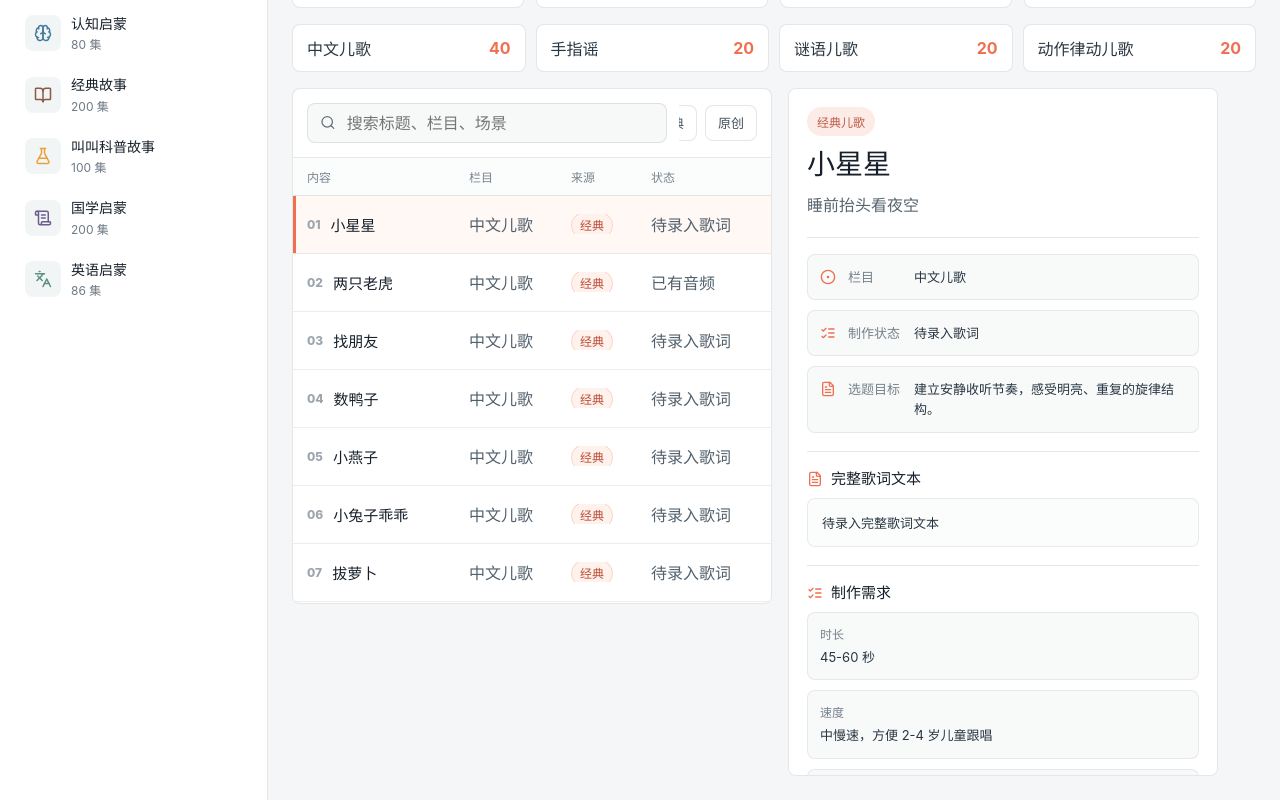
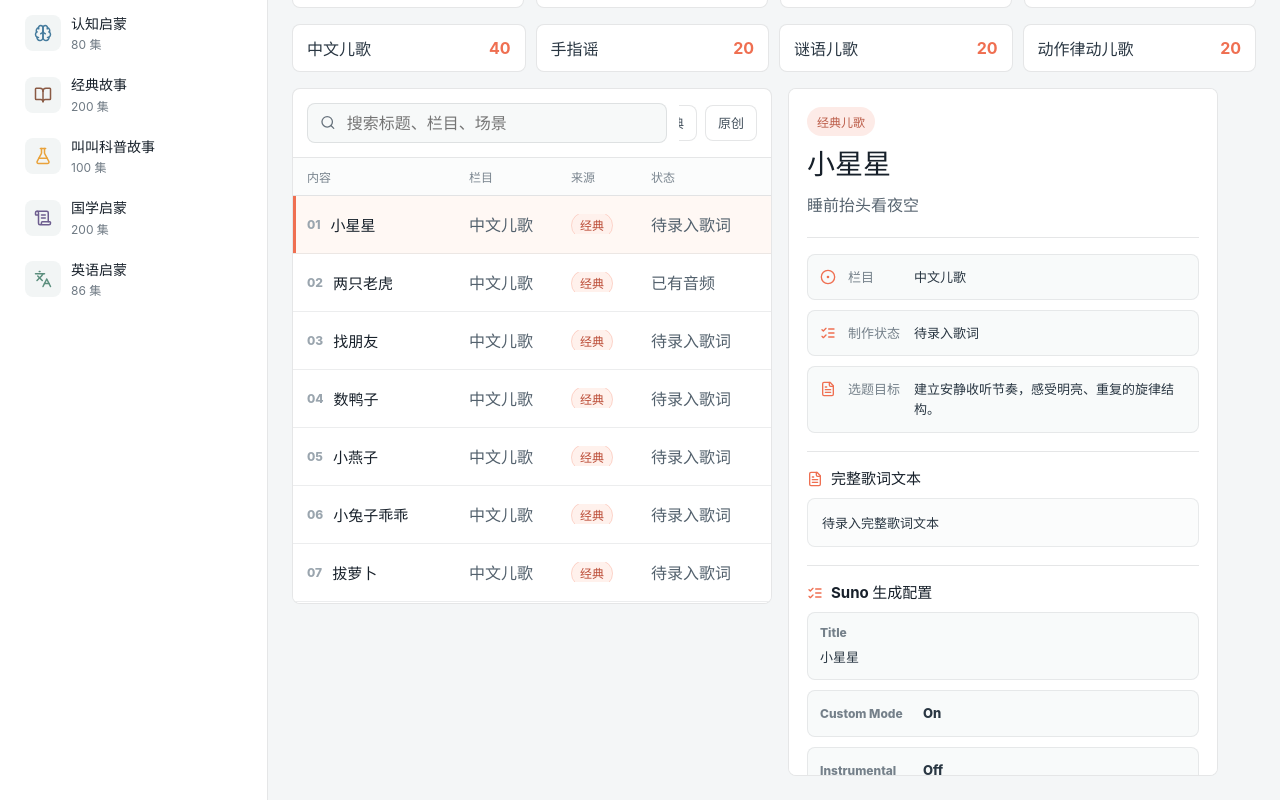
Before and after one commit to henrywhuang/story-creator, a React (Vite) app: page / in a window 1280 px wide. Shown: the part 302-1102 px from the top of the page. Built offline with nearby package versions, Linux system fonts and the light colour scheme.

Commit message:
Add Suno prompt fields

```diff
--- a/src/App.css
+++ b/src/App.css
@@ -589,31 +589,50 @@ a {
   white-space: pre-wrap;
 }
 
-.production-list {
+.suno-fields {
   display: grid;
   gap: 10px;
-  margin: 0;
 }
 
-.production-list div {
+.suno-field {
   background: #f8fafa;
   border: 1px solid rgba(23, 32, 42, 0.08);
   border-radius: 8px;
+  display: grid;
+  gap: 7px;
   padding: 12px;
 }
 
-.production-list dt {
+.suno-field.compact {
+  align-items: center;
+  grid-template-columns: 96px minmax(0, 1fr);
+}
+
+.suno-field span {
   color: #75808a;
   font-size: 12px;
   font-weight: 820;
-  margin-bottom: 5px;
 }
 
-.production-list dd {
+.suno-field strong,
+.suno-field pre {
   color: #293642;
   font-size: 13px;
   line-height: 1.6;
   margin: 0;
+}
+
+.suno-field strong {
+  font-weight: 760;
+}
+
+.suno-field .multiline {
+  font-weight: 680;
+}
+
+.suno-field pre {
+  font: 13px/1.7 inherit;
+  white-space: pre-wrap;
 }
 
 .instrument-tags {
--- a/src/App.jsx
+++ b/src/App.jsx
@@ -23,33 +23,87 @@ import { songPlanCategories, songPlanItems } from './data/songPlans';
 const songProductionDefaults = {
   中文儿歌: {
     duration: '45-60 秒',
+    bpm: '82-96 BPM',
     tempo: '中慢速，方便 2-4 岁儿童跟唱',
-    vocal: '温柔童声主唱，可加成人轻声和声',
-    arrangement: '旋律清晰、句尾留呼吸，避免过密编曲',
+    vocal: 'warm childlike Mandarin vocal, gentle adult harmony optional',
+    arrangement: 'clear melody, short repeated phrases, soft ending pauses, uncluttered arrangement',
     instruments: ['钢琴', '木琴', '轻打击', '手铃'],
+    exclude: 'rock guitar, heavy drums, EDM drop, rap vocal, autotune, scary sound effects, overly fast tempo',
   },
   手指谣: {
     duration: '30-45 秒',
+    bpm: '78-92 BPM',
     tempo: '稳定慢速，动作点明确',
-    vocal: '口令感童声，句尾可加入提示音',
-    arrangement: '突出拍点和动作停顿，适合亲子面对面互动',
+    vocal: 'soft Mandarin toddler-group vocal, clear action cues',
+    arrangement: 'clear beats for finger actions, short pauses after action words, parent-child call and response',
     instruments: ['木鱼', '手鼓', '响板', '钢片琴'],
+    exclude: 'complex syncopation, dense percussion, distorted instruments, dramatic cinematic mood',
   },
   谜语儿歌: {
     duration: '45-60 秒',
+    bpm: '84-98 BPM',
     tempo: '中速，谜面后留 1-2 秒思考空隙',
-    vocal: '带提问感的童声旁白式演唱',
-    arrangement: '谜面、停顿、揭晓三段式，增强参与感',
+    vocal: 'playful Mandarin child vocal with curious question delivery',
+    arrangement: 'riddle setup, short pause, cheerful reveal, simple memorable refrain',
     instruments: ['拨弦', '木琴', '沙锤', '轻鼓点'],
+    exclude: 'dark mystery, suspense horror, fast rap, loud brass, heavy bass',
   },
   动作律动儿歌: {
     duration: '50-70 秒',
+    bpm: '96-112 BPM',
     tempo: '中速偏活泼，动作循环清楚',
-    vocal: '明亮童声，关键动作词加重音',
-    arrangement: '主歌短、动作段重复，便于拍手跺脚跟练',
+    vocal: 'bright Mandarin children vocal, emphasized action words',
+    arrangement: 'short verse, repeated movement hook, clear clap and stomp cues, easy loop for 2-4 year olds',
     instruments: ['尤克里里', '手鼓', '拍手声', '低音鼓'],
+    exclude: 'club beat, aggressive drums, complex lyrics, adult pop vocal style, very high pitch',
   },
 };
+
+const instrumentEnglishMap = {
+  钢琴: 'soft piano',
+  木琴: 'xylophone',
+  轻打击: 'light percussion',
+  手铃: 'hand bells',
+  木鱼: 'wood block',
+  手鼓: 'hand drum',
+  响板: 'claves',
+  钢片琴: 'glockenspiel',
+  拨弦: 'light plucked strings',
+  沙锤: 'shaker',
+  轻鼓点: 'soft drum groove',
+  尤克里里: 'ukulele',
+  拍手声: 'hand claps',
+  低音鼓: 'soft kick drum',
+};
+
+function buildSunoConfig(item) {
+  const instruments = item.production?.instruments ?? [];
+  const englishInstruments = instruments.map((name) => instrumentEnglishMap[name] ?? name).join(', ');
+  const stylePrompt = [
+    `Mandarin nursery rhyme for Chinese-speaking children ages 2-4`,
+    `${item.production?.bpm ?? '90 BPM'}, ${item.production?.duration ?? '45-60 seconds'}`,
+    item.production?.vocal,
+    item.production?.arrangement,
+    `Instrumentation: ${englishInstruments}`,
+    `Mood: warm, safe, playful, simple, parent-child friendly`,
+    `Structure: short intro, verse, repeated chorus, gentle outro`,
+  ]
+    .filter(Boolean)
+    .join('. ');
+
+  const lyricPrompt = item.lyricsText?.trim()
+    ? item.lyricsText.trim()
+    : `[Verse]\n待录入完整歌词文本\n\n[Chorus]\n待录入可重复副歌\n\n[Outro]\n轻柔收尾`;
+
+  return {
+    title: item.title,
+    customMode: 'On',
+    instrumental: 'Off',
+    styles: stylePrompt,
+    lyrics: lyricPrompt,
+    exclude: item.production?.exclude ?? 'heavy drums, distorted guitars, scary sounds, rap vocal',
+  };
+}
 
 const iconMap = {
   Music2,
@@ -119,6 +173,11 @@ function App() {
         lyricsText: item.lyricsText ?? '',
         textStatus: item.lyricsText ? '已录入完整歌词' : '待录入完整歌词',
         production: item.production ?? songProductionDefaults[item.category],
+        suno: buildSunoConfig({
+          ...item,
+          lyricsText: item.lyricsText ?? '',
+          production: item.production ?? songProductionDefaults[item.category],
+        }),
       }));
     }
 
@@ -401,29 +460,19 @@ function DetailPanel({ group, isSongGroup, item }) {
             <pre>{item.lyricsText?.trim() || '待录入完整歌词文本'}</pre>
           </section>
 
-          <section className="production-panel" aria-label="制作需求">
+          <section className="production-panel" aria-label="Suno 生成配置">
             <div className="detail-section-heading">
               <ListChecks size={16} aria-hidden="true" />
-              <h3>制作需求</h3>
+              <h3>Suno 生成配置</h3>
             </div>
-            <dl className="production-list">
-              <div>
-                <dt>时长</dt>
-                <dd>{item.production?.duration}</dd>
-              </div>
-              <div>
-                <dt>速度</dt>
-                <dd>{item.production?.tempo}</dd>
-              </div>
-              <div>
-                <dt>人声</dt>
-                <dd>{item.production?.vocal}</dd>
-              </div>
-              <div>
-                <dt>编曲</dt>
-                <dd>{item.production?.arrangement}</dd>
-              </div>
-            </dl>
+            <div className="suno-fields">
+              <SunoField label="Title" value={item.suno?.title} />
+              <SunoField label="Custom Mode" value={item.suno?.customMode} compact />
+              <SunoField label="Instrumental" value={item.suno?.instrumental} compact />
+              <SunoField label="Styles" value={item.suno?.styles} multiline />
+              <SunoField label="Lyrics" value={item.suno?.lyrics} multiline pre />
+              <SunoField label="Exclude" value={item.suno?.exclude} multiline />
+            </div>
             <div className="instrument-tags" aria-label="乐器">
               {item.production?.instruments?.map((instrument) => (
                 <span key={instrument}>{instrument}</span>
@@ -454,6 +503,15 @@ function DetailField({ icon: Icon, label, value }) {
   );
 }
 
+function SunoField({ compact = false, label, multiline = false, pre = false, value }) {
+  return (
+    <div className={compact ? 'suno-field compact' : 'suno-field'}>
+      <span>{label}</span>
+      {pre ? <pre>{value}</pre> : <strong className={multiline ? 'multiline' : ''}>{value}</strong>}
+    </div>
+  );
+}
+
 function AssetSlot({ children, icon: Icon, label, value }) {
   return (
     <div className="asset-slot">
```
